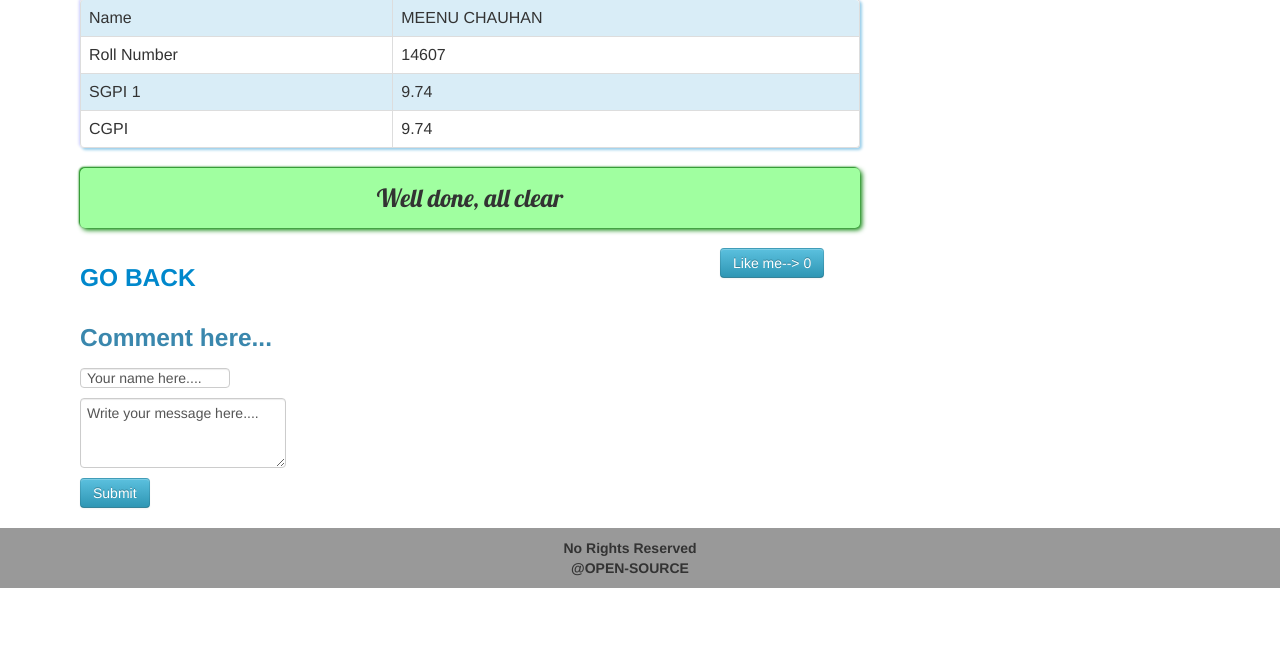
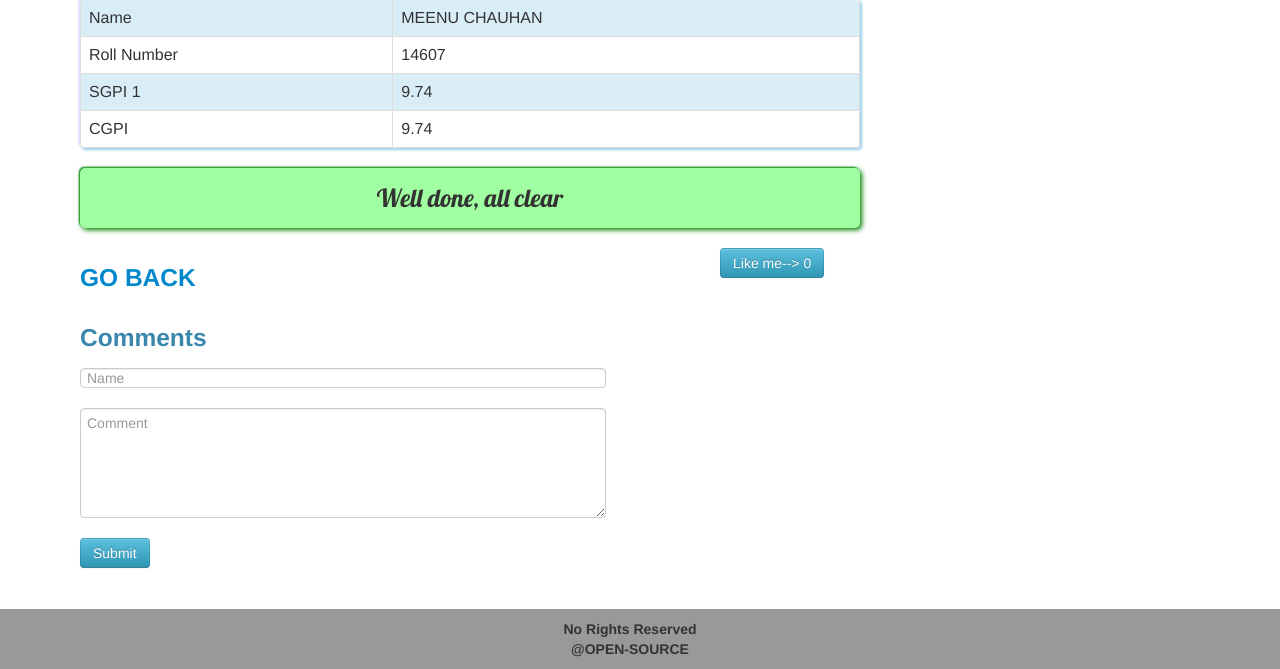
Before and after one commit to NIT-Hamirpur-NITH/NithResultWebsite, a PHP site: page /ranking.php in a window 1280 px wide. Shown: the part 665-1334 px from the top of the page. Before the commit the page ends 1253 px from the top, so only its background shows below. Run offline with PHP 8.4, Linux system fonts and the light colour scheme; data comes from the database, SQL or seed files in the repository; data that the repository does not hold is empty.

Commit message:
Added the required field. Comment box will appear on top now

```diff
--- a/comment_box.php
+++ b/comment_box.php
@@ -3,19 +3,30 @@
 
 <div class="row">
 	<div class="span8 offset1">
-		<h3 class="text-info">Comment here...	</h3 >
+		<h3 class="text-info">Comments</h3 >
+
 	</div>
 </div>
 
+
 <div class="row">
 	<div class="span8 offset1" id="comment_box">
-		<div id="comments"></div>
-		<input type="text" id="commenter" class="input-medium" name="from" value="Your name here...."> </input></br>
-		<textarea id="comment" name="comment" cols="25000" rows="3">Write your message here....</textarea></br>
-		<button class="btn btn-info" id="add_comment">Submit</button>
+
+		<form class="form-inline">
+
+			<input type="text" id="commenter" class="span7 form-search" name="from" placeholder="Name" required> </input></br>
+			<br/>
+			<textarea class="span7" id="comment" name="comment" cols="" rows="5" placeholder="Comment" required></textarea></br>
+			<br/>
+			<button class="btn btn-info" id="add_comment">Submit</button>
+		</form>
 	</div>
 </div>
-
+<div class="row">
+	<div class="span8 offset1">
+		<div id="comments"></div>
+	</div>
+</div>
 <script>
 
 	function showComment() {
```
